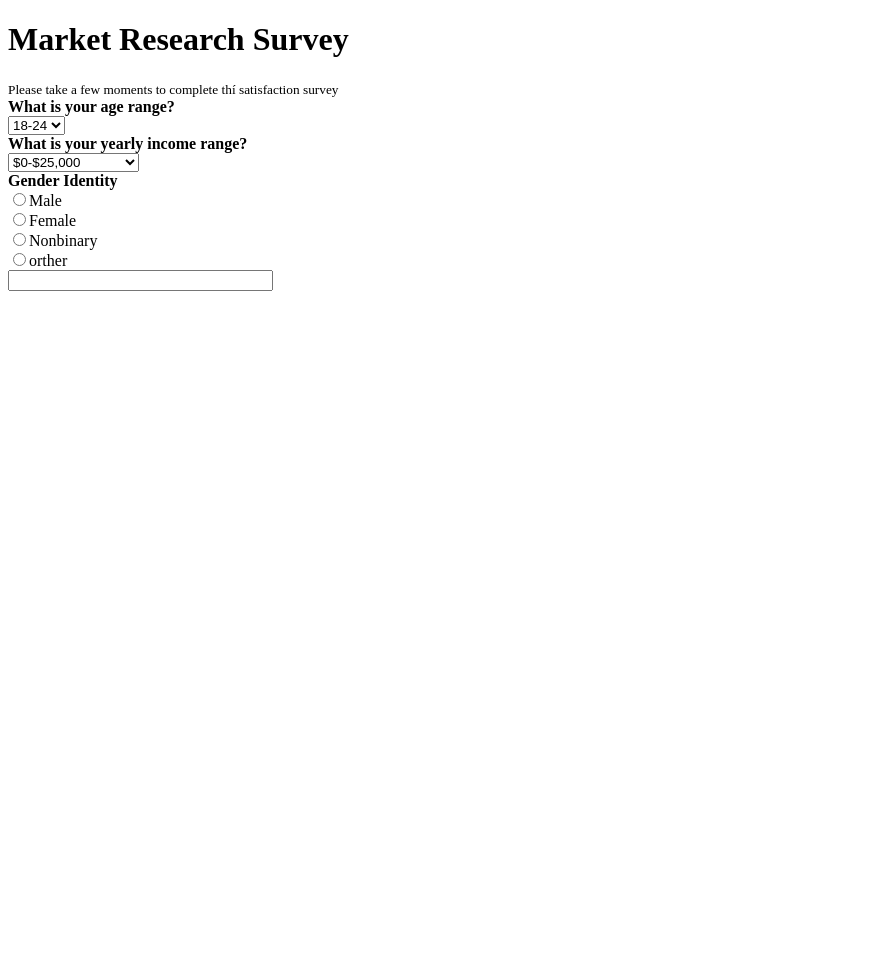
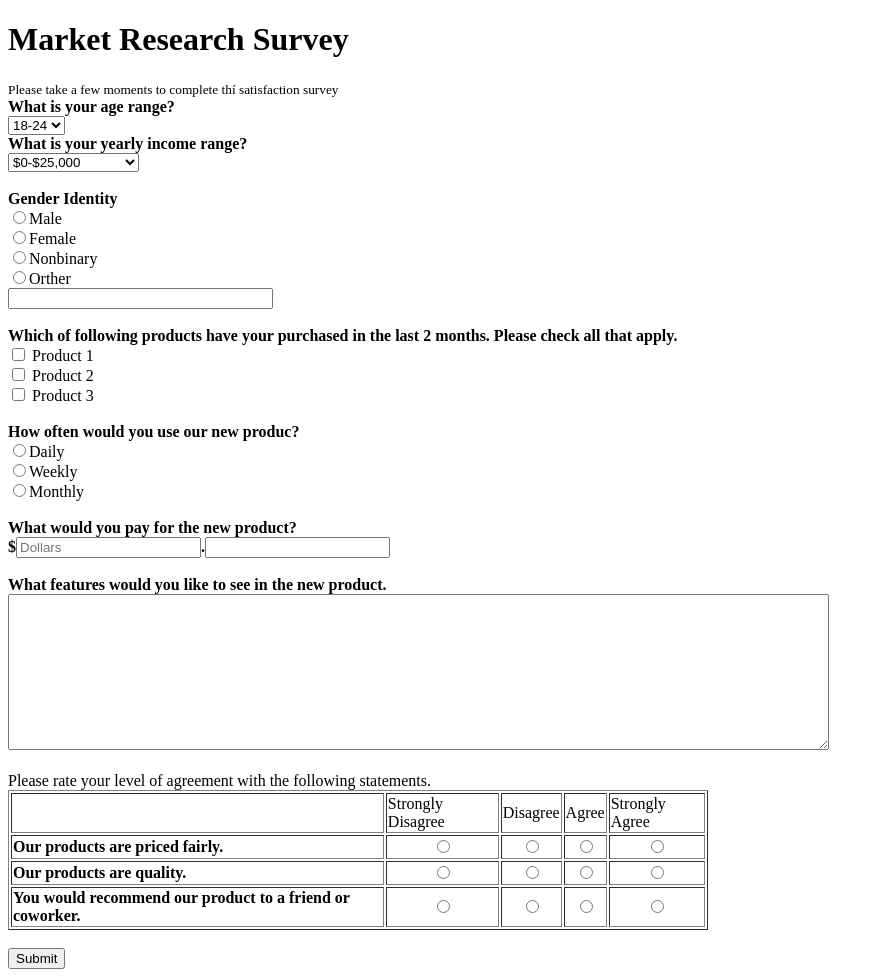
Before and after one commit to boyeuconnd/GitProject, a plain HTML site: page source/Thuchanh.html in a window 1280 px wide. Shown: the whole page, without its empty margins (0-884 px from the left). Before the commit the page ends 800 px from the top, so only its background shows below. Drawn offline with Linux system fonts and the light colour scheme.

Commit message:
Thuc hanh tao form customer survey

```diff
--- a/source/Thuchanh.html
+++ b/source/Thuchanh.html
@@ -5,7 +5,7 @@
     <title>SurveyForm</title>
 </head>
 <body>
-    <form>
+    <form method="get" name="Surveyform">
         <header>
         <h1>Market Research Survey</h1>
         <Small>Please take a few moments to complete thí satisfaction survey</Small>
@@ -23,13 +23,59 @@
             <option>$25,001-$50,000</option>
             <option>$50,001-$100,000</option>
             <option>$100,000+</option>
-        </select><br>
+        </select><br><br>
         <b>Gender Identity</b><br>
         <label><input type="radio" name="sex">Male</label><br>
         <label><input type="radio" name="sex">Female</label><br>
         <label><input type="radio" name="sex">Nonbinary</label><br>
-        <label><input type="radio" name="sex">orther<br>
-        <input type="text" name="sex"size="30"></label>
+        <label><input type="radio" name="sex">Orther<br>
+        <input type="text" name="sex" size="30"></label><br><br>
+        <b>Which of following products have your purchased in the last 2 months. Please check all that apply.</b><br>
+        <label><input type="checkbox" name="product1"> Product 1</label><br>
+        <label><input type="checkbox" name="product1"> Product 2</label><br>
+        <label><input type="checkbox" name="product1"> Product 3</label><br><br>
+        <b>How often would you use our new produc?</b><br>
+        <label><input type="radio" name="oftenary">Daily</label><br>
+        <label><input type="radio" name="oftenary">Weekly</label><br>
+        <label><input type="radio" name="oftenary">Monthly</label><br><br>
+        <b>What would you pay for the new product?</b><br>
+        <strong>$</strong><input type="number" name="price" placeholder="Dollars" size="30"><strong>.</strong><input type="number" name="cents" max="9" width="5px"><br><br>
+        <b>What features would you like to see in the new product.</b><br>
+        <textarea name="features" rows="10" cols="100"></textarea><br><br>
+        Please rate your level of agreement with the following statements.<br>
+        <table border="1" width="700">
+            <tr>
+                <td></td>
+                <td>Strongly Disagree</td>
+                <td>Disagree</td>
+                <td>Agree</td>
+                <td>Strongly Agree</td>
+            </tr>
+            <tr>
+                <td><b>Our products are priced fairly.</b></td>
+                <td align="middle"><input type="radio" name="custom1" value="1" ></td>
+                <td align="middle"><input type="radio" name="custom1" value="2" </td>
+                <td align="middle"><input type="radio" name="custom1" value="3" </td>
+                <td align="middle"><input type="radio" name="custom1" value="4" </td>
+            </tr>
+            <tr>
+                <td><b>Our products are quality.</b></td>
+                <td align="middle"><input type="radio" name="custom1" value="1" ></td>
+                <td align="middle"><input type="radio" name="custom1" value="2" </td>
+                <td align="middle"><input type="radio" name="custom1" value="3" </td>
+                <td align="middle"><input type="radio" name="custom1" value="4" </td>
+            </tr>
+            <tr>
+                <td><b>You would recommend our product to a friend or coworker.</b></td>
+                <td align="middle"><input type="radio" name="custom1" value="1" ></td>
+                <td align="middle"><input type="radio" name="custom1" value="2" </td>
+                <td align="middle"><input type="radio" name="custom1" value="3" </td>
+                <td align="middle"><input type="radio" name="custom1" value="4" </td>
+            </tr>
+        </table><br>
+        <input type="submit" name="submit" value="Submit">
+
+
     </form>
 
 </body>
```
